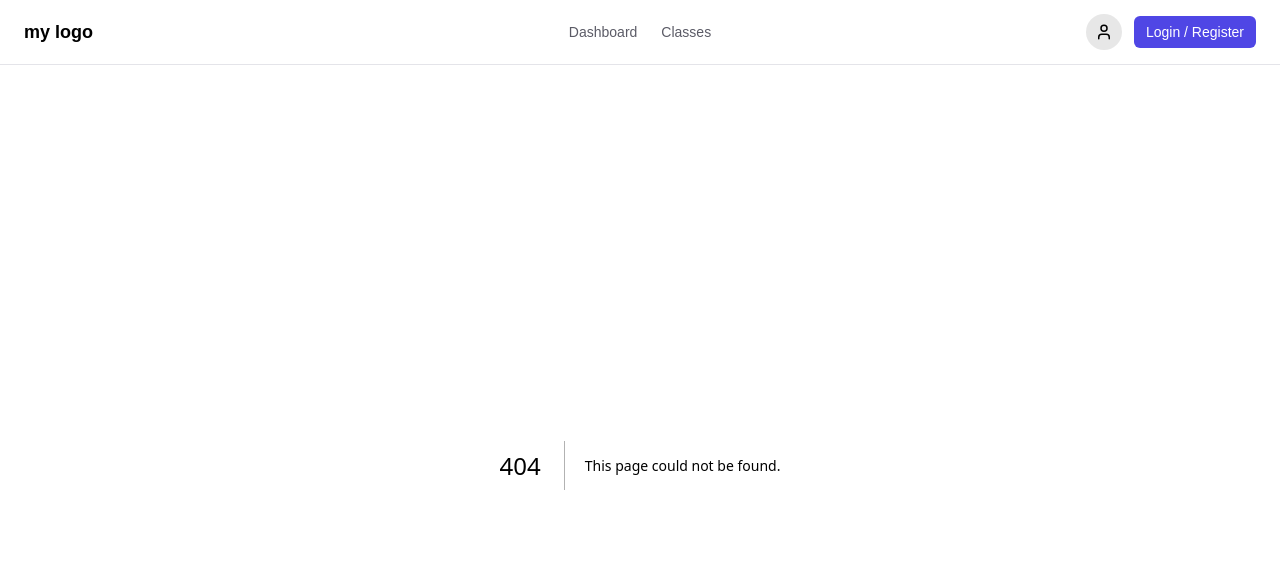
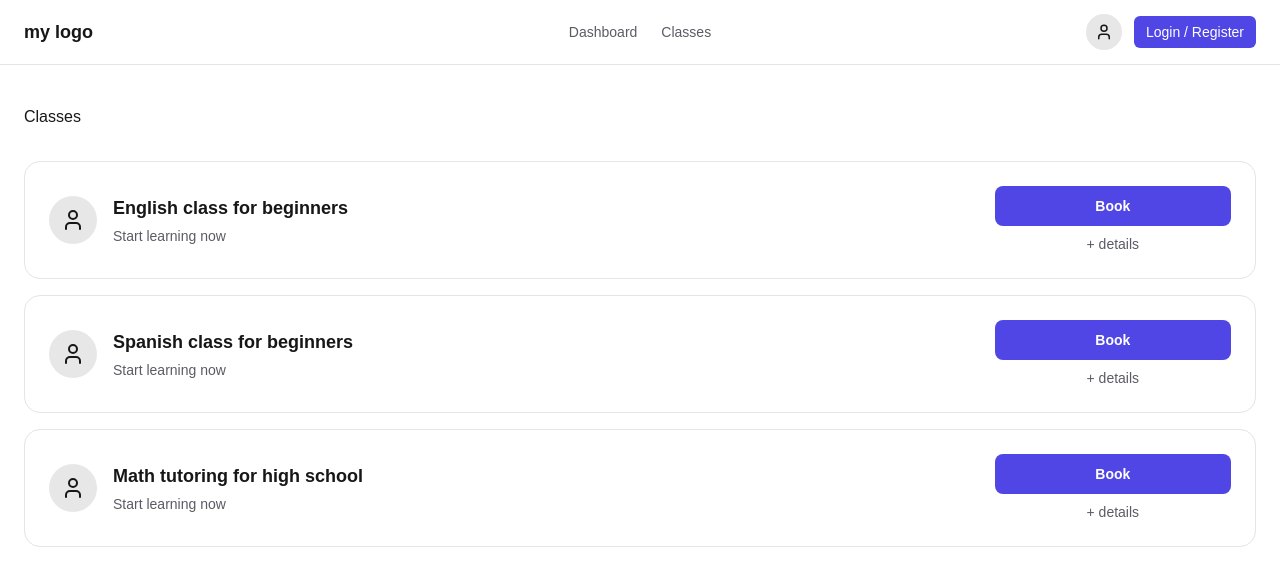
Before and after one commit to ajamarco/session-sync-frontend, a Next.js app: page /classes in a window 1280 px wide. Before the commit this address had no page. Shown: the top 586 px of the page. Built offline with nearby package versions, Linux system fonts and the light colour scheme.

Commit message:
Added classes

```diff
--- /dev/null
+++ b/src/app/classes/page.tsx
@@ -0,0 +1,5 @@
+import Classes from "@/components/classes/Classes";
+
+export default function ClassesPage() {
+  return <Classes />;
+}
--- /dev/null
+++ b/src/components/classes/ClassCard.tsx
@@ -0,0 +1,37 @@
+import { User } from "lucide-react";
+
+type ClassCardProps = {
+  title: string;
+  subtitle: string;
+};
+
+export default function ClassCard({ title, subtitle }: ClassCardProps) {
+  return (
+    <div className="flex flex-col gap-4 rounded-2xl border border-border bg-background p-6 transition hover:-translate-y-1 hover:shadow-lg hover:shadow-primary/10 sm:flex-row sm:items-center">
+      <span
+        className="flex size-12 shrink-0 items-center justify-center rounded-full bg-foreground/10"
+        aria-hidden="true"
+      >
+        <User size={24} />
+      </span>
+      <div className="flex-1">
+        <h2 className="text-lg font-semibold">{title}</h2>
+        <p className="mt-1 text-sm text-muted">{subtitle}</p>
+      </div>
+      <div className="flex flex-col items-stretch gap-2 sm:w-1/5">
+        <button
+          type="button"
+          className="rounded-lg bg-primary px-4 py-2.5 text-sm font-semibold text-primary-foreground transition hover:opacity-90"
+        >
+          Book
+        </button>
+        <button
+          type="button"
+          className="text-center text-sm text-muted transition hover:text-foreground"
+        >
+          + details
+        </button>
+      </div>
+    </div>
+  );
+}
--- /dev/null
+++ b/src/components/classes/Classes.tsx
@@ -0,0 +1,29 @@
+import ClassCard from "@/components/classes/ClassCard";
+
+const classes = [
+  {
+    title: "English class for beginners",
+    subtitle: "Start learning now",
+  },
+  {
+    title: "Spanish class for beginners",
+    subtitle: "Start learning now",
+  },
+  {
+    title: "Math tutoring for high school",
+    subtitle: "Start learning now",
+  },
+];
+
+export default function Classes() {
+  return (
+    <div className="mx-auto w-full max-w-7xl px-4 py-10 sm:px-6">
+      <h1>Classes</h1>
+      <div className="mt-8 flex flex-col gap-4">
+        {classes.map(({ title, subtitle }) => (
+          <ClassCard key={title} title={title} subtitle={subtitle} />
+        ))}
+      </div>
+    </div>
+  );
+}
```
